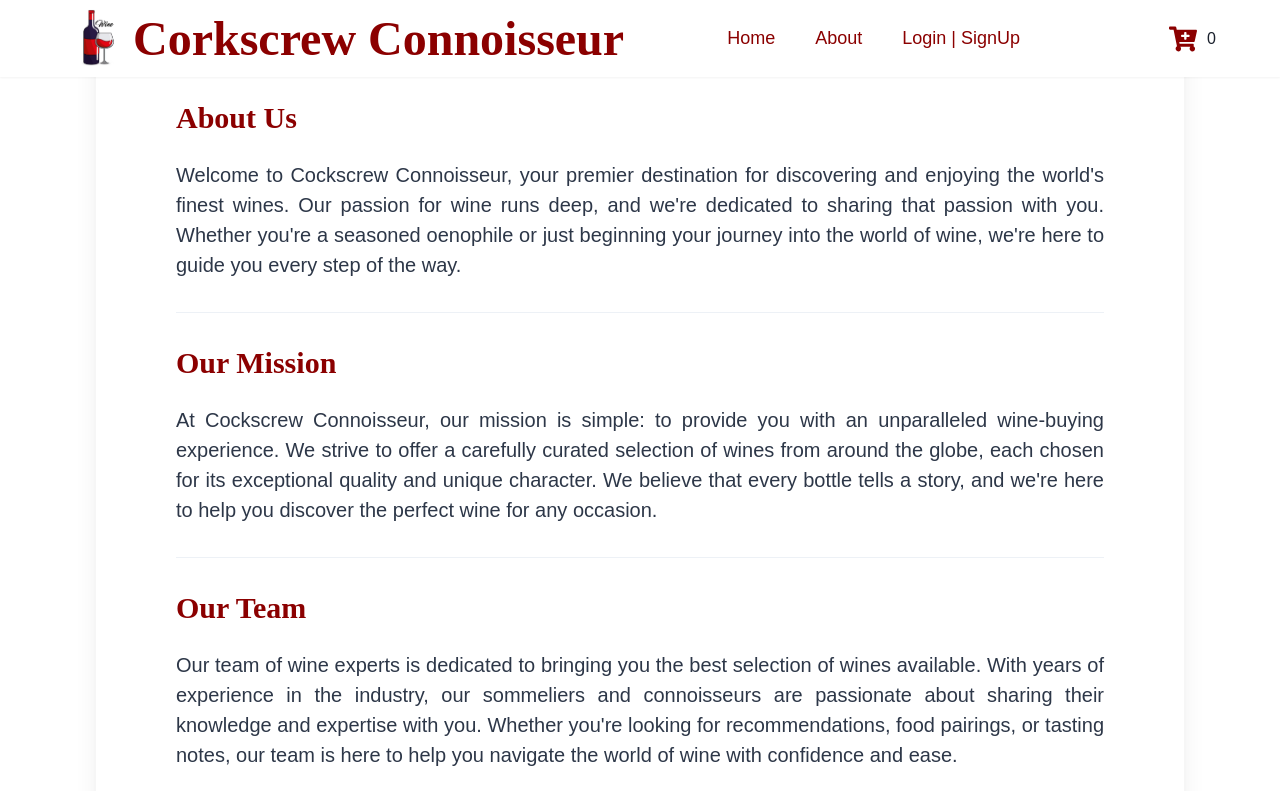
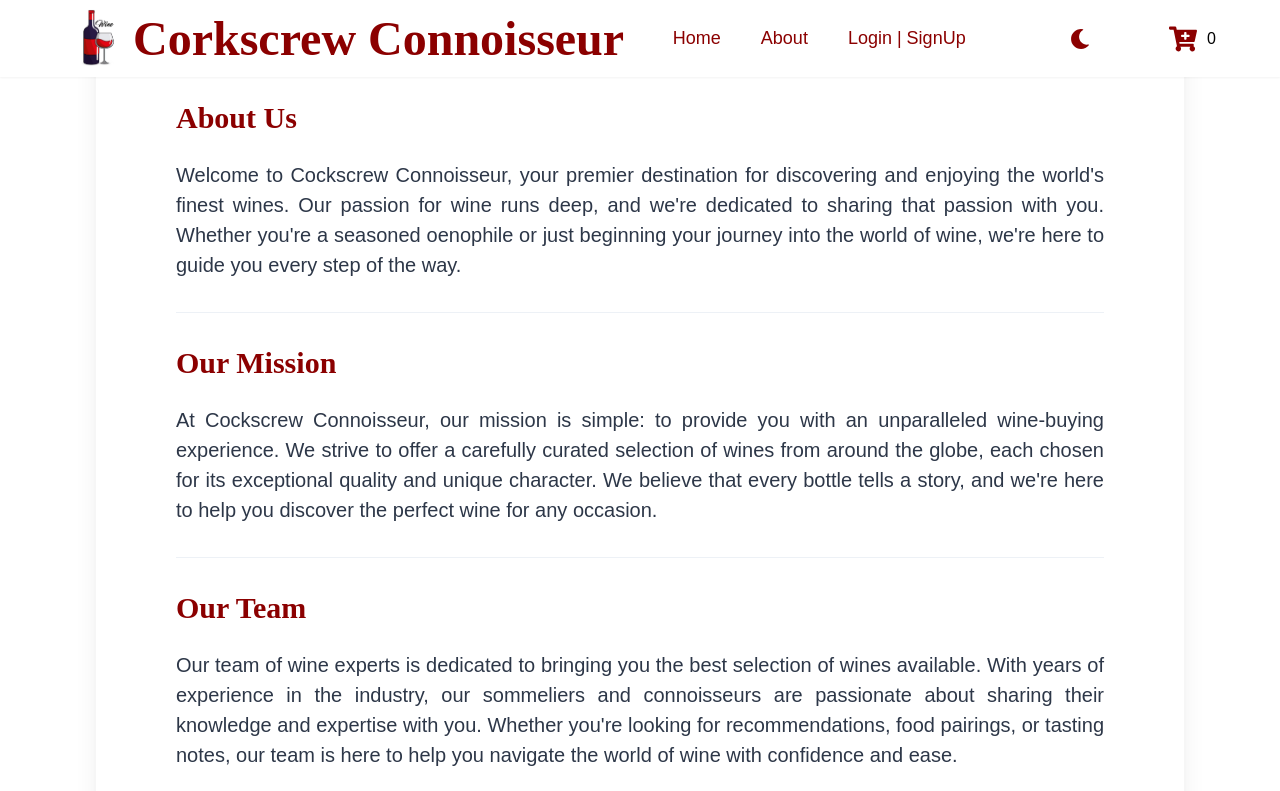
Before and after one commit to clare-oparo/phase2, a React (Vite) app in the folder corkscrew-connoisseur/: page /about in a window 1280 px wide. Shown: the top 791 px of the page. Built offline with nearby package versions, Linux system fonts and the light colour scheme; data requests are answered from the project's data file; a web font is replaced by a local one.

Commit message:
Dark mode editing

```diff
--- a/corkscrew-connoisseur/src/components/About.jsx
+++ b/corkscrew-connoisseur/src/components/About.jsx
@@ -3,7 +3,7 @@ import { FaWineBottle } from "react-icons/fa";
 
 function About() {
   return (
-    <Box pt="100px" maxW="85%" mx="auto" textAlign="justify" boxShadow='xl' px='80px' pb={1} mb={4}>
+    <Box pt="100px" maxW="85%" mx="auto" textAlign="justify" boxShadow='xl' px='80px' pb={1} mb={4} bg='white'>
       <Heading as="h3" fontSize="3xl" mb="6" color="wine.red" fontFamily="Rancho">
         About Us
       </Heading>
--- a/corkscrew-connoisseur/src/components/Cart.jsx
+++ b/corkscrew-connoisseur/src/components/Cart.jsx
@@ -106,7 +106,7 @@ function Cart() {
 
   return (
     <Flex alignItems="center" justifyContent="center" direction="column" pt="75px">
-      <Box mt={4} maxW="90%">
+      <Box mt={4} maxW="90%" minH='100vh'>
         <Text fontSize="2xl" fontWeight="bold" mb={2} textAlign="center">
           My Cart
         </Text>
--- a/corkscrew-connoisseur/src/components/Details.jsx
+++ b/corkscrew-connoisseur/src/components/Details.jsx
@@ -24,10 +24,10 @@ function Details() {
     fetchWineDetails();
   }, [wineId]);
 
-  const textColor = useColorModeValue("wine.red", "white");
+  const textColor = useColorModeValue("wine.red", "wine.red");
 
   return (
-    <Box pt='90px' maxW="100%" textAlign="center">
+    <Box pt='90px' maxW="100%" textAlign="center" minH='100vh'>
       <Text fontSize="2xl" fontWeight="bold" mb={2}>
         Details
       </Text>
@@ -49,6 +49,7 @@ function Details() {
               <Button mt={5} w="full" maxW="200px"
               colorScheme="wine"
               variant="outline"
+              bg='white'
               _hover={{
                 bg: "wine.black",
                 color: "white",
--- a/corkscrew-connoisseur/src/components/Header.jsx
+++ b/corkscrew-connoisseur/src/components/Header.jsx
@@ -1,10 +1,12 @@
 import React, { useEffect } from 'react';
-import { Box, Flex, Heading, IconButton, Image, Icon, Text } from "@chakra-ui/react";
-import { FaCartPlus } from "react-icons/fa";
+import { Box, Flex, Heading, IconButton, Image, Icon, Text, Button } from "@chakra-ui/react";
+import { FaCartPlus, FaSun, FaMoon } from "react-icons/fa";
 import { Link } from "react-router-dom";
 import useStore from '../store';
+import { useColorMode } from '@chakra-ui/react'; // Import useColorMode hook
 
 function Header() {
+  const { colorMode, toggleColorMode } = useColorMode();
   const bgColor = "white"
   const textColor ="wine.red"
 
@@ -57,6 +59,18 @@ function Header() {
         )}
         </Flex>
 
+        {/* Color Mode Toggle Button */}
+        <Button
+          onClick={toggleColorMode} // Toggle color mode on button click
+          variant="ghost"
+          size="md"
+          fontSize="xl"
+          color={textColor}
+          _hover={{ color: "wine.gold" }}
+          leftIcon={colorMode === 'light' ? <FaMoon /> : <FaSun />} // Show appropriate icon based on current color mode
+        >
+        </Button>
+
         {/* Cart Icon */}
         <Flex as={Link} to="/cart" alignItems="center">
           <IconButton
@@ -67,7 +81,7 @@ function Header() {
             color={textColor}
             _hover={{ color: "wine.gold" }}
           />
-          <Text ml={1}>{cartItems}</Text>
+          <Text color='black' ml={1}>{cartItems}</Text>
         </Flex>
       </Flex>
     </Box>
--- a/corkscrew-connoisseur/src/theme.js
+++ b/corkscrew-connoisseur/src/theme.js
@@ -2,7 +2,8 @@ import { extendTheme } from "@chakra-ui/react";
 
 const theme = extendTheme({
   config: {
-    initialColorMode: 'light', // Set initial color mode to light
+    initialColorMode: 'light',
+    useSystemColorMode: false, // Ensure that the system color mode is not used
   },
   fonts: {
     heading: "Playfair Display, serif",
@@ -10,13 +11,13 @@ const theme = extendTheme({
   },
   colors: {
     wine: {
-      red: "#8B0000", // Deep red, reminiscent of red wine
-      white: "#F5F5F5", // Off-white, like the color of wine labels or corks
-      gold: "#FFD700", // Golden, representing the richness of wine
-      black: "#000000", // Black, for additional contrast
-      blue: "#0000FF", // Blue, for links or primary actions
-      yellow: "#FFFF00", // Yellow, for warnings or attention-seeking elements
-      purple: "#800080", // Purple, for special or unique elements
+      red: "#8B0000",
+      white: "#F5F5F5",
+      gold: "#FFD700",
+      black: "#000000",
+      blue: "#0000FF",
+      yellow: "#FFFF00",
+      purple: "#800080",
     },
   },
   components: {
@@ -41,6 +42,18 @@ const theme = extendTheme({
             borderStyle: "solid",
           },
         },
+        outline: { // Define the outline variant
+          bg: "transparent",
+          color: "black",
+          borderColor: "black",
+          borderWidth: "1px",
+          borderStyle: "solid",
+          transition: "0.25s",
+          _hover: {
+            bg: "black",
+            color: "white",
+          },
+        },
       },
     },
     Text: {
```
